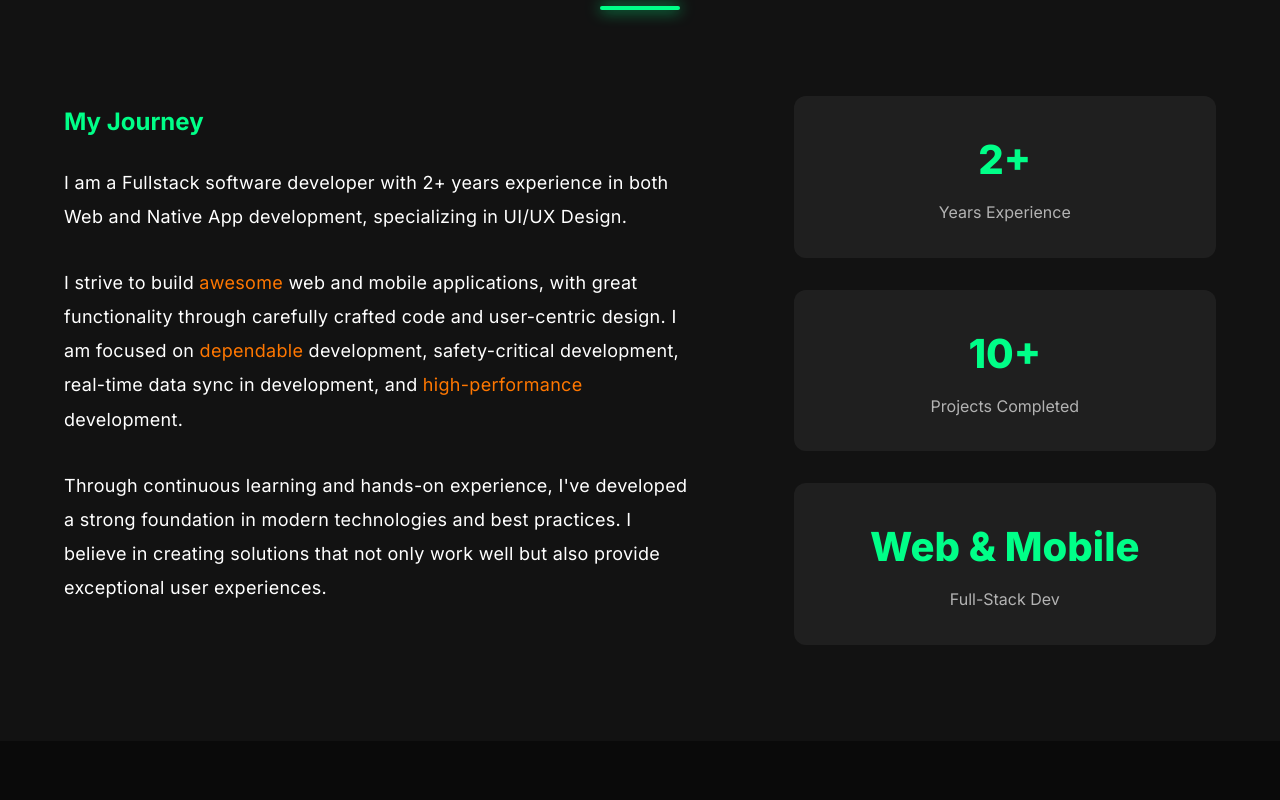
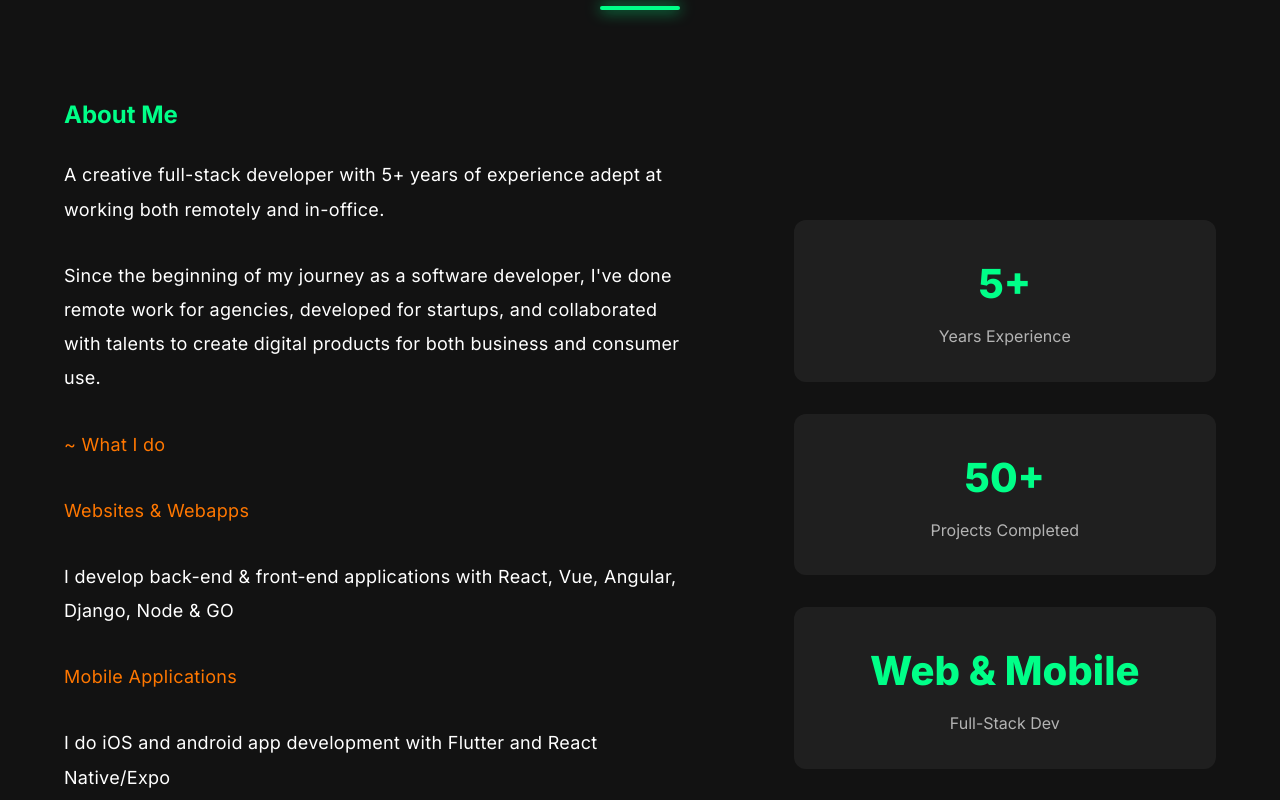
Before and after one commit to isackkibet/isack-profile, a React (Vite) app in the folder portfolio-frontend/: page / in a window 1280 px wide. Shown: the part 1040-1840 px from the top of the page. Built offline with nearby package versions, Linux system fonts and the light colour scheme; no server answers.

Commit message:
Update About section with new content and experience details

```diff
--- a/portfolio-frontend/src/components/sections/About.jsx
+++ b/portfolio-frontend/src/components/sections/About.jsx
@@ -15,30 +15,42 @@ const About = () => {
 
         <div className="about-content">
           <div className="about-text">
-            <h3>My Journey</h3>
+            <h3>About Me</h3>
             <p>
-              I am a Fullstack software developer with 2+ years experience in both Web and Native App development,
-              specializing in UI/UX Design.
+              A creative full-stack developer with 5+ years of experience adept at working both remotely and in-office.
             </p>
             <p>
-              I strive to build <span className="text-orange">awesome</span> web and mobile applications, with great functionality through carefully
-              crafted code and user-centric design. I am focused on <span className="text-orange">dependable</span> development, safety-critical
-              development, real-time data sync in development, and <span className="text-orange">high-performance</span> development.
+              Since the beginning of my journey as a software developer, I've done remote work for agencies,
+              developed for startups, and collaborated with talents to create digital products for both business
+              and consumer use.
             </p>
             <p>
-              Through continuous learning and hands-on experience, I've developed a strong foundation in modern
-              technologies and best practices. I believe in creating solutions that not only work well but also
-              provide exceptional user experiences.
+              <span className="text-orange">~ What I do</span>
+            </p>
+            <p>
+              <span className="text-orange">Websites & Webapps</span>
+            </p>
+            <p>
+              I develop back-end & front-end applications with React, Vue, Angular, Django, Node & GO
+            </p>
+            <p>
+              <span className="text-orange">Mobile Applications</span>
+            </p>
+            <p>
+              I do iOS and android app development with Flutter and React Native/Expo
+            </p>
+            <p>
+              <span className="text-orange">Tools & technologies</span>
             </p>
           </div>
 
           <div className="about-highlights">
             <div className="highlight-item">
-              <div className="highlight-number">2+</div>
+              <div className="highlight-number">5+</div>
               <div className="highlight-label">Years Experience</div>
             </div>
             <div className="highlight-item">
-              <div className="highlight-number">10+</div>
+              <div className="highlight-number">50+</div>
               <div className="highlight-label">Projects Completed</div>
             </div>
             <div className="highlight-item">
```
